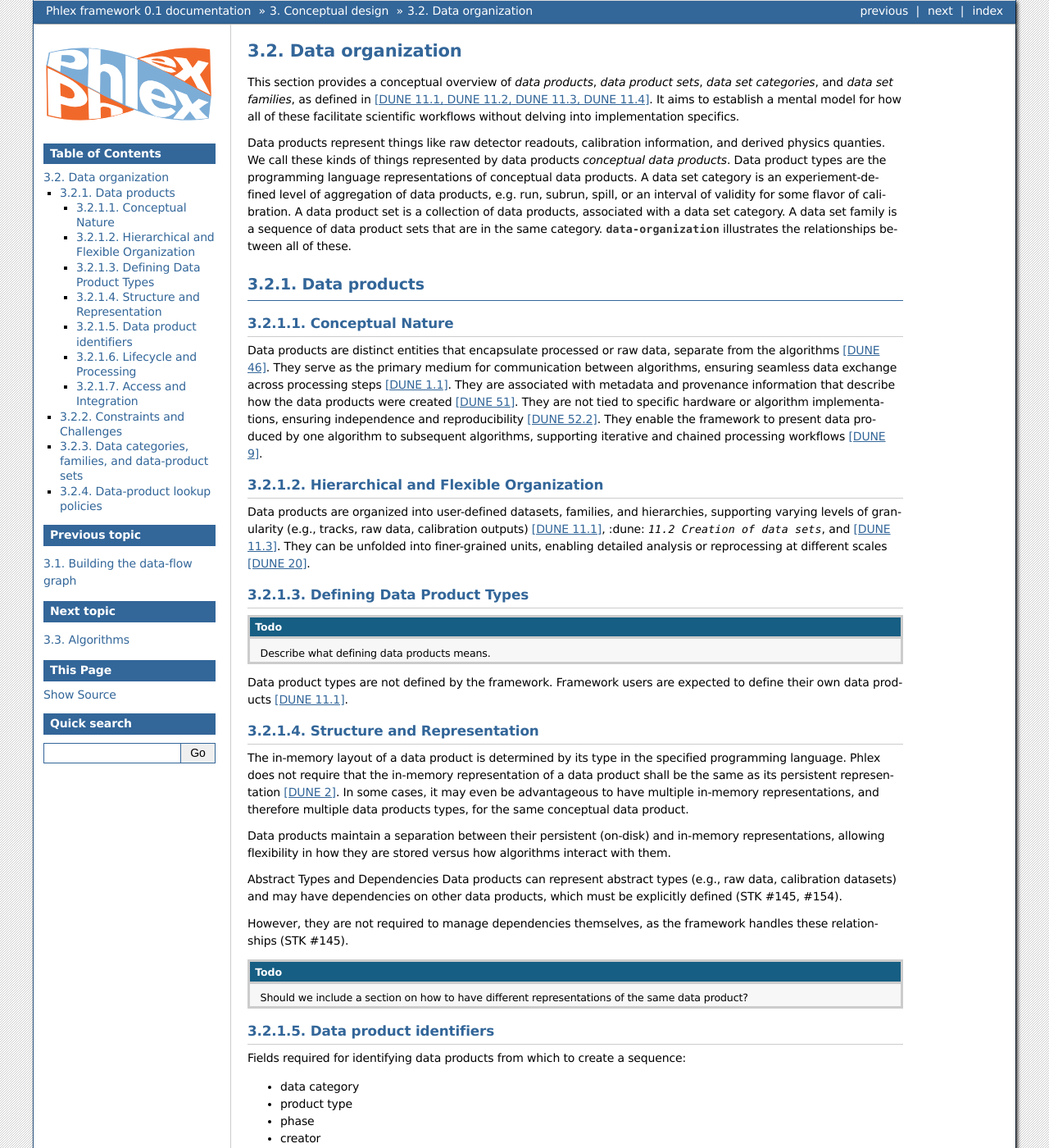
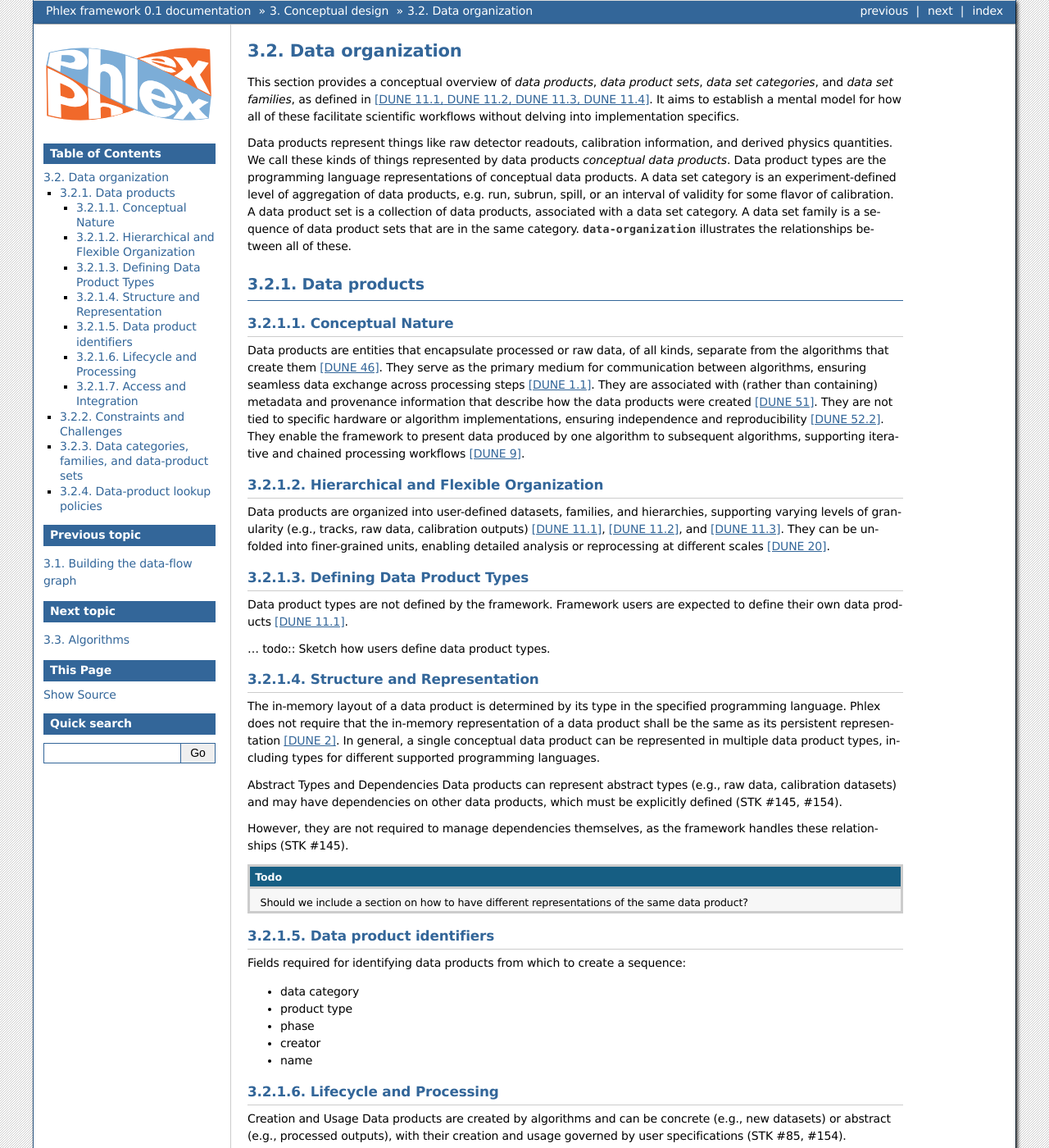
Before and after one commit to Framework-R-D/phlex-design, a Sphinx documentation site: the page built from doc/data_organization.rst, in a window 1280 px wide and 1400 px high. Shown: the whole window at 82% size. Built offline with Sphinx 7.4.7, drawn with Linux system fonts in a browser that asks for light colours; formulas are drawn with MathJax 3.

Commit message:
More progress on data organization section

```diff
--- a/doc/data_organization.rst
+++ b/doc/data_organization.rst
@@ -4,10 +4,10 @@ Data organization
 This section provides a conceptual overview of *data products*, *data product sets*, *data set categories*, and *data set families*, as defined in :dune:`11.1 Definition of data products,11.2 Creation of data sets,11.3 Definition of data families,11.4 Definition of data family hierarchies`.
 It aims to establish a mental model for how all of these facilitate scientific workflows without delving into implementation specifics.
 
-Data products represent things like raw detector readouts, calibration information, and derived physics quanties.
+Data products represent things like raw detector readouts, calibration information, and derived physics quantities.
 We call these kinds of things represented by data products *conceptual data products*.
 Data product types are the programming language representations of conceptual data products.
-A data set category is an experiement-defined level of aggregation of data products, e.g. run, subrun, spill, or an interval of validity for some flavor of calibration.
+A data set category is an experiment-defined level of aggregation of data products, e.g. run, subrun, spill, or an interval of validity for some flavor of calibration.
 A data product set is a collection of data products, associated with a data set category.
 A data set family is a sequence of data product sets that are in the same category.
 :numref:`data-organization` illustrates the relationships between all of these.
@@ -22,26 +22,25 @@ Data products
 Conceptual Nature
 ^^^^^^^^^^^^^^^^^
 
-Data products are distinct entities that encapsulate processed or raw data, separate from the algorithms :dune:`46 Algorithm-Data Separability`.
+Data products are entities that encapsulate processed or raw data, of all kinds, separate from the algorithms  that create them :dune:`46 Algorithm-Data Separability`.
 They serve as the primary medium for communication between algorithms, ensuring seamless data exchange across processing steps :dune:`1.1 Algorithm Communication Via Data Products`.
-They are associated with metadata and provenance information that describe how the data products were created :dune:`51 Provenance discovery`.
+They are associated with (rather than containing) metadata and provenance information that describe how the data products were created :dune:`51 Provenance discovery`.
 They are not tied to specific hardware or algorithm implementations, ensuring independence and reproducibility :dune:`52.2 Independence from unique hardware characteristics`.
 They enable the framework to present data produced by one algorithm to subsequent algorithms, supporting iterative and chained processing workflows :dune:`9 Presenting data to subsequent algorithms`.
 
 Hierarchical and Flexible Organization
 ^^^^^^^^^^^^^^^^^^^^^^^^^^^^^^^^^^^^
 
-Data products are organized into user-defined datasets, families, and hierarchies, supporting varying levels of granularity (e.g., tracks, raw data, calibration outputs) :dune:`11.1 Definition of data products`, :dune: `11.2 Creation of data sets`, and :dune:`11.3 Definition of data families`.
+Data products are organized into user-defined datasets, families, and hierarchies, supporting varying levels of granularity (e.g., tracks, raw data, calibration outputs) :dune:`11.1 Definition of data products`, :dune:`11.2 Creation of data sets`, and :dune:`11.3 Definition of data families`.
 They can be unfolded into finer-grained units, enabling detailed analysis or reprocessing at different scales :dune:`20 Algorithms independent of framework interface`.
 
 Defining Data Product Types
 ^^^^^^^^^^^^^^^^^^^^^^^^^^^
 
-.. todo:: Describe what defining data products means.
-
 Data product types are not defined by the framework.
 Framework users are expected to define their own data products :dune:`11.1 Definition of data products`.
 
+... todo:: Sketch how users define data product types.
 
 
 Structure and Representation
@@ -49,10 +48,7 @@ Structure and Representation
 
 The in-memory layout of a data product is determined by its type in the specified programming language.
 Phlex does not require that the in-memory representation of a data product shall be the same as its persistent representation :dune:`2 Data Product Representation`.
-In some cases, it may even be advantageous to have multiple in-memory representations, and therefore multiple data products types, for the same conceptual data product.
-
-Data products maintain a separation between their persistent (on-disk) and in-memory representations, allowing flexibility in how they are stored versus how algorithms interact with them.
-
+In general, a single conceptual data product can be represented in multiple data product types, including types for different supported programming languages.
 
 Abstract Types and Dependencies
 Data products can represent abstract types (e.g., raw data, calibration datasets) and may have dependencies on other data products, which must be explicitly defined (STK #145, #154).
```
